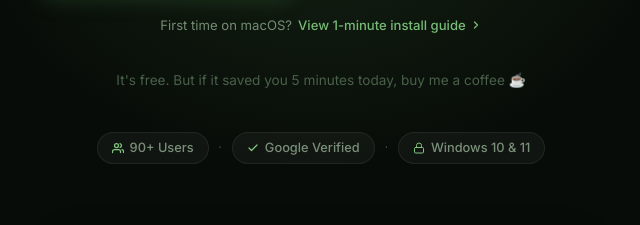
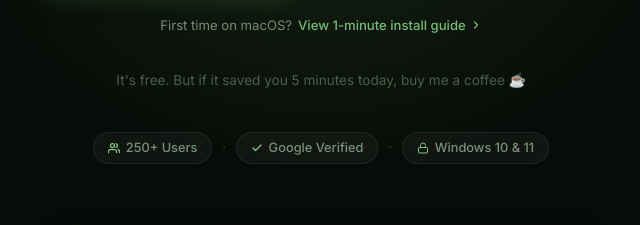
Before and after one commit to kidiksentrik/Calendar-On-Demand, an Electron app: page docs/index.html in a window 1280 px wide. Shown: the part 825-1050 px from the top of the page, 319-959 px from the left. Drawn offline with Linux system fonts and the light colour scheme; no server answers.

Commit message:
feat(website): update social proof badge to 250+ Users

```diff
--- a/docs/index.html
+++ b/docs/index.html
@@ -652,7 +652,7 @@
         <div class="trust-row">
             <span class="trust-pill">
                 <svg width="12" height="12" viewBox="0 0 24 24" fill="none" stroke="#7ec47e" stroke-width="2.5" stroke-linecap="round" stroke-linejoin="round"><path d="M17 21v-2a4 4 0 0 0-4-4H5a4 4 0 0 0-4 4v2"></path><circle cx="9" cy="7" r="4"></circle><path d="M23 21v-2a4 4 0 0 0-3-3.87"></path><path d="M16 3.13a4 4 0 0 1 0 7.75"></path></svg>
-                90+ Users
+                250+ Users
             </span>
             <span class="trust-dot">·</span>
             <span class="trust-pill">
```
Also changed, not shown: landing/index.html (+1 -1 lines).
